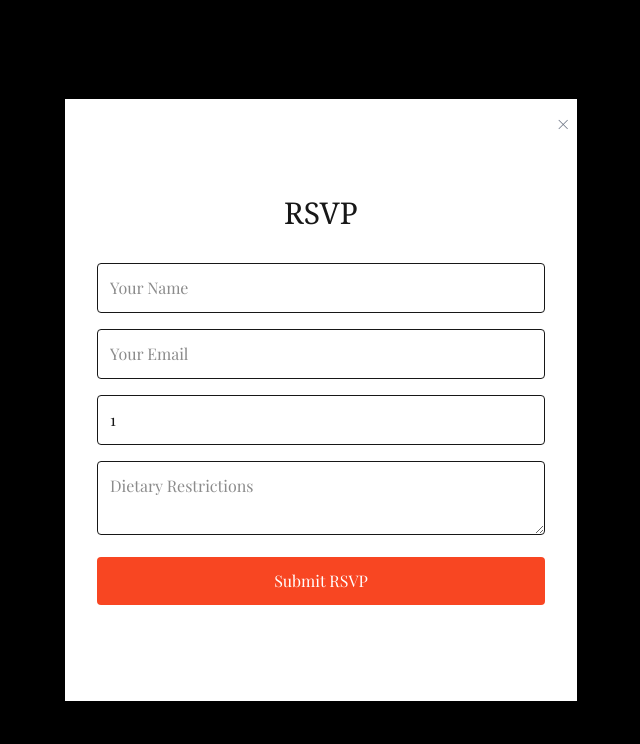
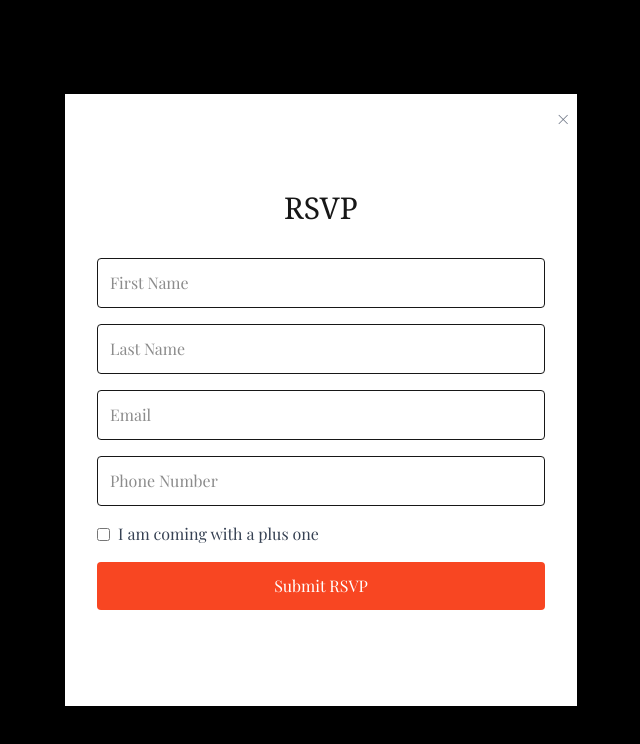
Before and after one commit to Ai-Bee/bleuyi, a React (Vite) app: page / in a window 1280 px wide. Both pictures are taken after a click on the button "RSVP". Shown: the part 2228-2972 px from the top of the page, without its empty margins (319-959 px from the left). Built offline with nearby package versions, Linux system fonts and the light colour scheme; a web font is replaced by a local one.

Commit message:
Removed unused variables

```diff
--- a/package.json
+++ b/package.json
@@ -12,6 +12,7 @@
   "dependencies": {
     "@tailwindcss/postcss": "^4.1.10",
     "@tailwindcss/vite": "^4.1.10",
+    "axios": "^1.11.0",
     "framer-motion": "^12.19.1",
     "lucide-react": "^0.522.0",
     "react": "^19.1.0",
--- a/src/components/InvitationFooter.tsx
+++ b/src/components/InvitationFooter.tsx
@@ -1,4 +1,4 @@
-import React, { useState } from 'react';
+import { useState } from 'react';
 import RSVPForm from './RSVPForm';
 
 export default function InvitationFooter() {
--- a/src/components/RSVPForm.tsx
+++ b/src/components/RSVPForm.tsx
@@ -1,90 +1,124 @@
 'use client';
-
+import axios from 'axios';
 import { useState } from 'react';
-// import { v4 as uuidv4 } from 'uuid';
-
-type Submission = {
-  id: string;
-  name: string;
-  email: string;
-  guests: number;
-  dietary: string;
-  status: 'pending';
-};
 
 export default function RSVPForm() {
-  const [name, setName] = useState('');
+  const [firstName, setFirstName] = useState('');
+  const [lastName, setLastName] = useState('');
   const [email, setEmail] = useState('');
-  const [guests, setGuests] = useState(1);
-  const [dietary, setDietary] = useState('');
+  const [phone, setPhone] = useState('');
+  const [plusOne, setPlusOne] = useState(false);
   const [submitted, setSubmitted] = useState(false);
+  const [error, setError] = useState('');
+  const [loading, setLoading] = useState(false);
 
-  const handleSubmit = (e: React.FormEvent) => {
+  const validateEmail = (email: string) =>
+    /^[^\s@]+@[^\s@]+\.[^\s@]+$/.test(email);
+
+  const validatePhone = (phone: string) =>
+    /^\+?\d{7,15}$/.test(phone);
+
+  const handleSubmit = async (e: React.FormEvent) => {
     e.preventDefault();
-    const newSub: Submission = {
-      id: 'uuidv4()',
-      name,
-      email,
-      guests,
-      dietary,
-      status: 'pending',
-    };
-    const existing = JSON.parse(localStorage.getItem('rsvps') || '[]');
-    existing.push(newSub);
-    localStorage.setItem('rsvps', JSON.stringify(existing));
-    setSubmitted(true);
+    setError('');
+
+    if (!firstName.trim() || !lastName.trim()) {
+      setError('First name and last name are required.');
+      return;
+    }
+    if (!validateEmail(email)) {
+      setError('Please enter a valid email address.');
+      return;
+    }
+    if (!validatePhone(phone)) {
+      setError('Please enter a valid phone number.');
+      return;
+    }
+
+    setLoading(true);
+
+    try {
+       await axios.post('https://bleuyi-admin.onrender.com/api/rsvp', {
+        name: `${firstName} ${lastName}`,
+        email,
+        phone      });
+
+      setSubmitted(true);
+    // eslint-disable-next-line @typescript-eslint/no-explicit-any
+    } catch (err: any) {
+      setError(err.message || 'Something went wrong.');
+    } finally {
+      setLoading(false);
+    }
   };
 
   if (submitted) {
     return (
       <section id="rsvp" className="bg-white py-24 px-6 text-center">
         <h2 className="text-2xl font-semibold mb-4">Thank you!</h2>
-        <p>We’ve received your RSVP. We’ll be in touch soon. ❤️</p>
+        <p>Your RSVP has been received. We look forward to celebrating with you! ❤️</p>
       </section>
     );
   }
 
   return (
-    <section id="rsvp" className="bg-white py-24 px-6">
+    <section id="rsvp" className="bg-white dark:bg-slate-500 py-24 px-6">
       <div className="max-w-md mx-auto">
-        <h2 className="text-3xl font-serif text-center mb-8">RSVP</h2>
+        <h2 className="text-3xl dark:text-gray-800 font-serif text-center mb-8">RSVP</h2>
         <form onSubmit={handleSubmit} className="space-y-4">
+          {error && (
+            <div className="text-red-600 text-center mb-2">{error}</div>
+          )}
           <input
             required
             type="text"
-            placeholder="Your Name"
+            placeholder="First Name"
             className="w-full p-3 border rounded"
-            value={name}
-            onChange={e => setName(e.target.value)}
+            value={firstName}
+            onChange={e => setFirstName(e.target.value)}
+          />
+          <input
+            required
+            type="text"
+            placeholder="Last Name"
+            className="w-full p-3 border rounded"
+            value={lastName}
+            onChange={e => setLastName(e.target.value)}
           />
           <input
             required
             type="email"
-            placeholder="Your Email"
+            placeholder="Email"
             className="w-full p-3 border rounded"
             value={email}
             onChange={e => setEmail(e.target.value)}
           />
           <input
             required
-            type="number"
-            min={1}
-            placeholder="Number of Guests"
+            type="tel"
+            placeholder="Phone Number"
             className="w-full p-3 border rounded"
-            value={guests}
-            onChange={e => setGuests(Number(e.target.value))}
+            value={phone}
+            onChange={e => setPhone(e.target.value)}
           />
-          <textarea
-            placeholder="Dietary Restrictions"
-            className="w-full p-3 border rounded"
-            value={dietary}
-            onChange={e => setDietary(e.target.value)}
-          />
+          <div className="flex items-center gap-2">
+            <input
+              type="checkbox"
+              id="plusOne"
+              checked={plusOne}
+              onChange={e => setPlusOne(e.target.checked)}
+              className="accent-emerald-600"
+            />
+            <label htmlFor="plusOne" className="text-gray-700">
+              I am coming with a plus one
+            </label>
+          </div>
           <button
             type="submit"
             className="w-full py-3 bg-[#f84622] text-white rounded hover:bg-pink-700 transition"
+            disabled={loading}
           >
-            Submit RSVP
+            {loading ? 'Submitting...' : 'Submit RSVP'}
           </button>
         </form>
       </div>
```
Also changed, not shown: 1 other file (tests, documents, lock files or other folders).
